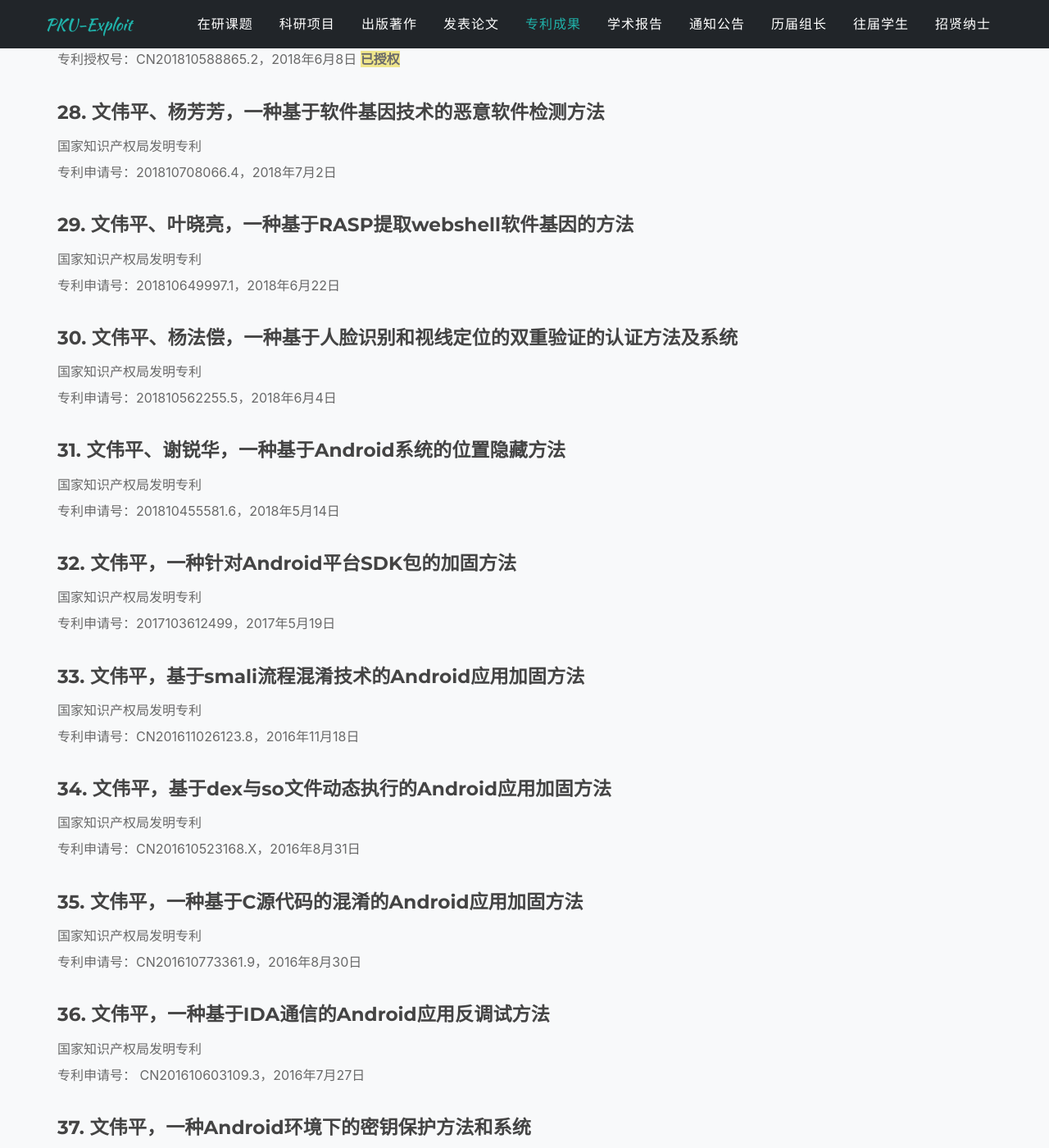
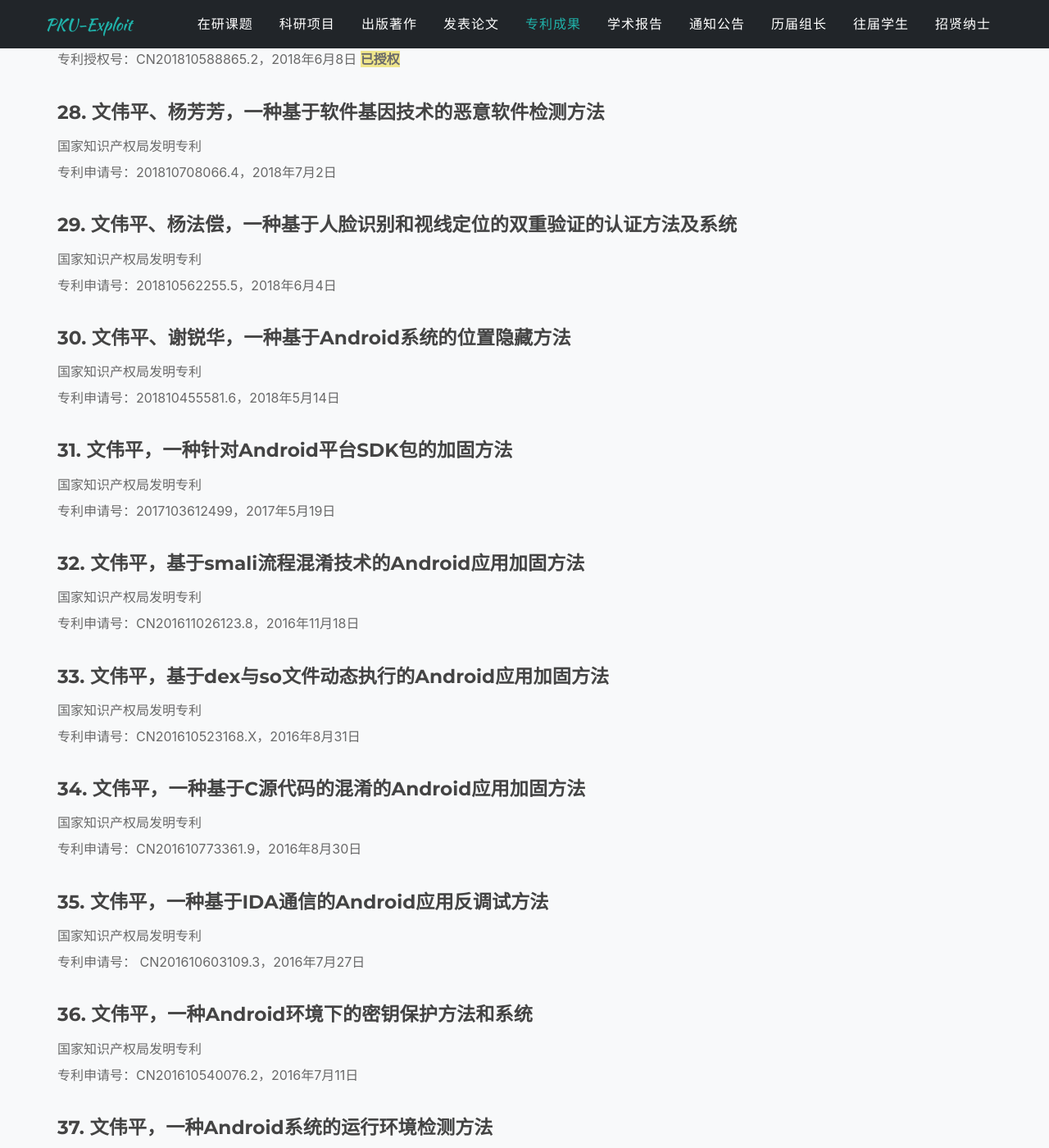
Before and after one commit to xxycfhb/xxycfhb.github.io, a Jekyll site: the page built from pages/patent.html, in a window 1280 px wide and 1400 px high, scrolled down 3968 px. Shown: the whole window at 82% size. Built offline with Jekyll 4.4.1, drawn with Linux system fonts in a browser that asks for light colours; some web fonts are replaced; some of the changed text lies outside the part shown.

Commit message:
Update sitetext.yml

```diff
--- a/_data/sitetext.yml
+++ b/_data/sitetext.yml
@@ -1392,10 +1392,6 @@ patent:
         source: "国家知识产权局发明专利"
         number: "专利申请号：201810708066.4，2018年7月2日"
 
-      - title: "文伟平、叶晓亮，一种基于RASP提取webshell软件基因的方法"
-        source: "国家知识产权局发明专利"
-        number: "专利申请号：201810649997.1，2018年6月22日"
-
       - title: "文伟平、杨法偿，一种基于人脸识别和视线定位的双重验证的认证方法及系统"
         source: "国家知识产权局发明专利"
         number: "专利申请号：201810562255.5，2018年6月4日"
@@ -1443,10 +1439,6 @@ patent:
       - title: "文伟平，一种Android应用程序的动态脱壳方法"
         source: "国家知识产权局发明专利"
         number: "专利申请号：CN201610248368.9，2016年4月20日"
-
-      - title: "文伟平，一种基于Android可执行文件重组的加固方法"
-        source: "国家知识产权局发明专利"
-        number: "专利申请号：	CN201610032328.0，2016年1月19日"
 
       - title: "文伟平，一种基于Android系统陷阱指令的软件加固方法"
         source: "国家知识产权局发明专利"
```
